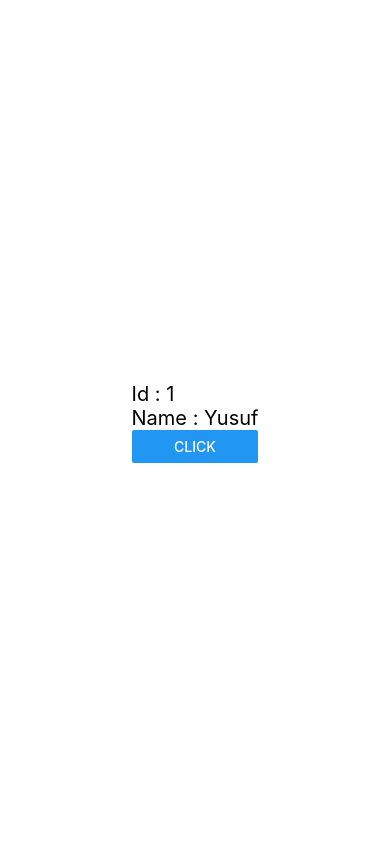
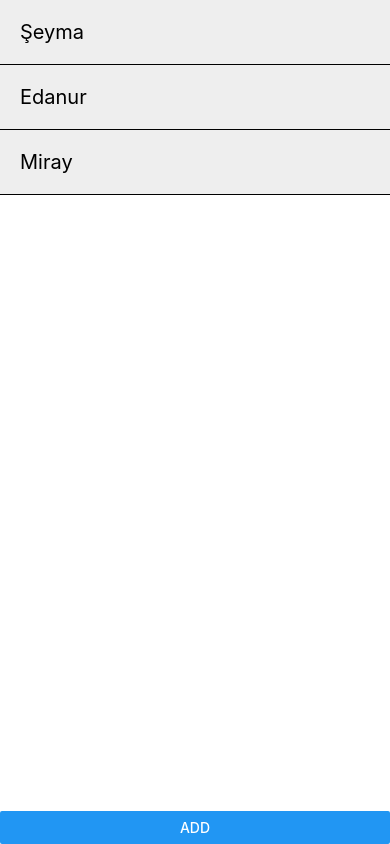
Before and after one commit to sadikcantuluk/ReactNative, a React Native app: screen / in a window 390 px wide. Built offline with nearby package versions, Linux system fonts and the light colour scheme.

Commit message:
Array State

```diff
--- a/App.js
+++ b/App.js
@@ -9,26 +9,28 @@ import ItemList from "./src/components/ItemList";
 import StateCmp from "./src/components/StateCmp";
 import { React, useState } from "react";
 import ObjectStateCmp from "./src/components/ObjectStateCmp";
+import ArrayStateCmp from "./src/components/ArrayStateCmp";
 
 export default function App() {
   return (
-    <SafeAreaView style={styles.container}>
+    <>
       {/* <Text >React Native</Text> */}
       {/* <Resim/> */}
       {/* <FlatListCmp/> */}
       {/* <ItemList/> */}
       {/* <ScrollViewCmp/> */}
       {/* <StateCmp/> */}
-      <ObjectStateCmp/>
-    </SafeAreaView>
+      {/* <ObjectStateCmp/> */}
+      <ArrayStateCmp />
+    </>
   );
 }
 
 const styles = StyleSheet.create({
   container: {
     flex: 1,
-    backgroundColor: "white",
-    justifyContent: "center",
-    alignItems: "center",
+    // backgroundColor: "white",
+    // justifyContent: "center",
+    // alignItems: "center",
   },
 });
--- /dev/null
+++ b/src/components/ArrayStateCmp.js
@@ -0,0 +1,64 @@
+import {
+  FlatList,
+  StyleSheet,
+  Text,
+  View,
+  SafeAreaView,
+  Button,
+} from "react-native";
+import React, { useState } from "react";
+
+const ArrayStateCmp = () => {
+  const [users, setUsers] = useState([
+    { id: 1, Name: "Şeyma" },
+    { id: 2, Name: "Edanur" },
+    { id: 3, Name: "Miray" },
+  ]);
+
+  const count = users.length;
+
+  const handleAdd = () => {
+    setUsers([
+      ...users,
+      {
+        id: count + 1,
+        Name: "Elif",
+      },
+    ]);
+  };
+
+  return (
+    <SafeAreaView style={styles.container}>
+      <FlatList
+        data={users}
+        keyExtractor={(item) => item.id}
+        renderItem={({ item }) => (
+          <View style={styles.item}>
+            <Text style={styles.text}>{item.Name}</Text>
+          </View>
+        )}
+      ></FlatList>
+
+      <Button title="Add" onPress={handleAdd}></Button>
+    </SafeAreaView>
+  );
+};
+
+export default ArrayStateCmp;
+
+const styles = StyleSheet.create({
+  item: {
+    backgroundColor: "#eee",
+    padding: 20,
+    borderBottomWidth: 1,
+  },
+  text: {
+    fontSize: 20,
+  },
+  container: {
+    flex: 1,
+    // backgroundColor: "white",
+    // justifyContent: "center",
+    // alignItems: "center",
+  },
+});
```
